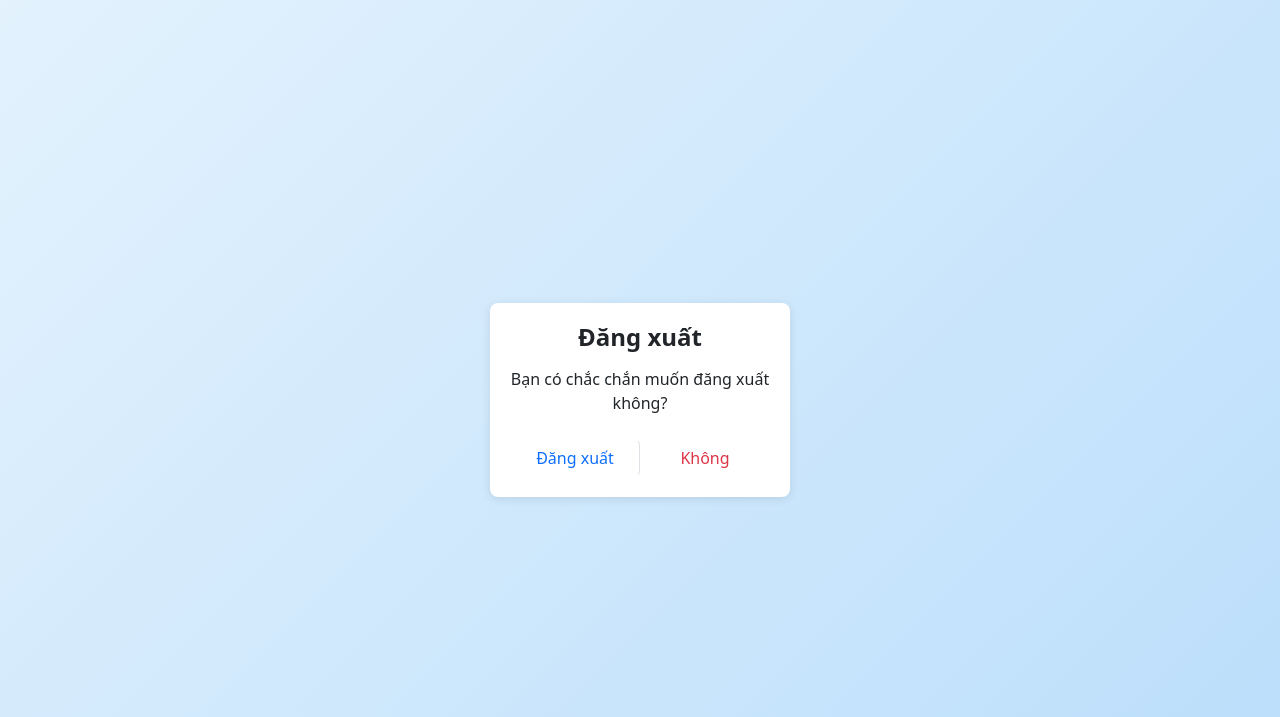
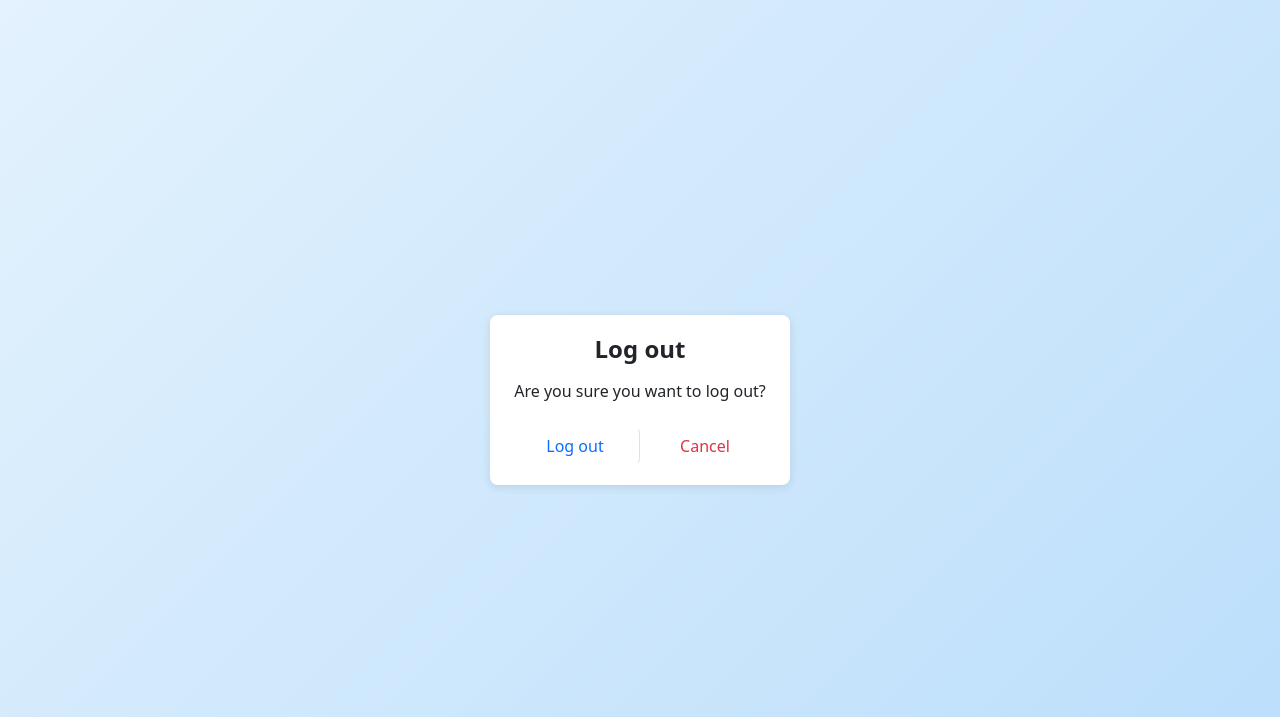
Before and after one commit to T-K-Nguyen/HCMUT_Study_Place, a Flask app: page /auth/logout in a window 1280 px wide. Shown: the top 717 px of the page. Run offline with Flask 3, Linux system fonts and the light colour scheme.

Commit message:
done for demo

```diff
--- a/app.py
+++ b/app.py
@@ -29,8 +29,12 @@ def populate_initial_data():
         if not db.query(User).first():
             student1 = Student(userID=1, username="student1", name="Student One", email="student1@hcmut.edu.vn", password="123")
             student2 = Student(userID=2, username="student2", name="Student Two", email="student2@hcmut.edu.vn", password="123")
+            student3 = Student(userID=4, username="student4", name="Student four", email="student5@hcmut.edu.vn",
+                               password="123")
+            student4 = Student(userID=5, username="student5", name="Student five", email="student6@hcmut.edu.vn",
+                               password="123")
             admin = Admin(userID=3, username="admin1", name="Admin One", email="admin1@hcmut.edu.vn", password="admin")
-            db.add_all([student1, student2, admin])
+            db.add_all([student1, student2, student3, student4, admin])
 
             # Danh sách các phòng mẫu
             room1 = Room(roomID="P.100", type="individual", capacity=2, equipment='["Projector", "Air Conditioner"]',
--- a/controllers/auth_controller.py
+++ b/controllers/auth_controller.py
@@ -74,9 +74,9 @@ def report():
 
     db = next(get_db())
     rooms = db.query(Room).options(joinedload(Room.timeSlot)).all()
-    bookings = db.query(Booking).all()
-    devices = db.query(IoTDevice).all()
-    db.close()
+    bookings = db.query(Booking).options(joinedload(Booking.timeSlot), joinedload(Booking.room)).all()
+    devices = db.query(IoTDevice).options(joinedload(IoTDevice.room)).all()
+    db.close()  # Safe to close the session here because all relationships are eagerly loaded
 
     total_rooms = len(rooms)
     total_bookings = len(bookings)
@@ -89,7 +89,7 @@ def report():
         equipment = ["Điều hòa", "Máy chiếu", "Đèn", "Cảm biến"]
         maintenance_date = datetime.strptime("11/12/2023", "%d/%m/%Y")
         device_reports.append({
-            'room': device.room,
+            'room': device.room if device.room else 'N/A',  # Eagerly loaded, no lazy loading needed
             'equipment': equipment,
             'maintenance_date': maintenance_date.strftime("%d/%m/%Y"),
             'needs_maintenance': device.status != 'on'
--- a/controllers/reservation_controller.py
+++ b/controllers/reservation_controller.py
@@ -31,7 +31,7 @@ def dashboard():
     criteria = {}
     if time_filter:
         start = datetime.strptime(time_filter, '%Y-%m-%dT%H:%M')
-        end = start + timedelta(hours=1)
+        end = start + timedelta(hours=1/600)
         criteria['timeSlot'] = DateTimeRange(startTime=start, endTime=end)
     if capacity:
         criteria['capacity'] = int(capacity)
--- a/data/spaces.json
+++ b/data/spaces.json
@@ -92,7 +92,7 @@
     "type": "group",
     "capacity": 6,
     "equipment": ["Projector", "Air Conditioner"],
-    "status": "available",
+    "status": "In Maintenance",
     "location": "Building B"
   }
 ]
--- a/views/template/dashboard.html
+++ b/views/template/dashboard.html
@@ -76,7 +76,11 @@
                         <i class="bi bi-people"></i> {{ space.capacity }} peoples
                     </p>
                     <p class="card-text mb-1">
-                        <i class="bi bi-clock"></i> {{ space.timeslot }}
+                        {% if space.timeslot%}
+                            <i class="bi bi-clock"></i> {{ space.timeslot }}
+                        {% elif space.status == "In Maintenance" %}
+                            <i class="bi bi-clock"></i> {{ "In Maintenance" }}
+                        {% endif %}
                     </p>
                     <div class="d-flex flex-wrap gap-1">
                         {% for tag in space.equipment %}
--- a/views/template/logout.html
+++ b/views/template/logout.html
@@ -9,12 +9,12 @@
 </head>
 <body class="logout-body">
     <div class="logout-container">
-        <h4 class="fw-bold mb-3">Đăng xuất</h4>
-        <p class="mb-4">Bạn có chắc chắn muốn đăng xuất không?</p>
+        <h4 class="fw-bold mb-3">Log out</h4>
+        <p class="mb-4">Are you sure you want to log out?</p>
         <form method="POST" action="{{ url_for('auth.logout') }}">
             <div class="d-flex">
-                <button type="submit" class="btn btn-link text-primary border-end">Đăng xuất</button>
-                <a href="{{ url_for('reservation.dashboard') }}" class="btn btn-link text-danger">Không</a>
+                <button type="submit" class="btn btn-link text-primary border-end">Log out</button>
+                <a href="{{ url_for('reservation.dashboard') }}" class="btn btn-link text-danger">Cancel</a>
             </div>
         </form>
     </div>
```
Also changed, not shown: views/template/report.html (+6 -8 lines), room_booking.db, views/static/qrcodes/qr_10.png (deleted), views/static/qrcodes/qr_11.png (deleted), views/static/qrcodes/qr_12.png (deleted), views/static/qrcodes/qr_13.png (deleted), views/static/qrcodes/qr_14.png (deleted), views/static/qrcodes/qr_15.png (deleted), views/static/qrcodes/qr_16.png (deleted), views/static/qrcodes/qr_2.png, views/static/qrcodes/qr_3.png (added), views/static/qrcodes/qr_6.png (deleted), views/static/qrcodes/qr_7.png (deleted).
